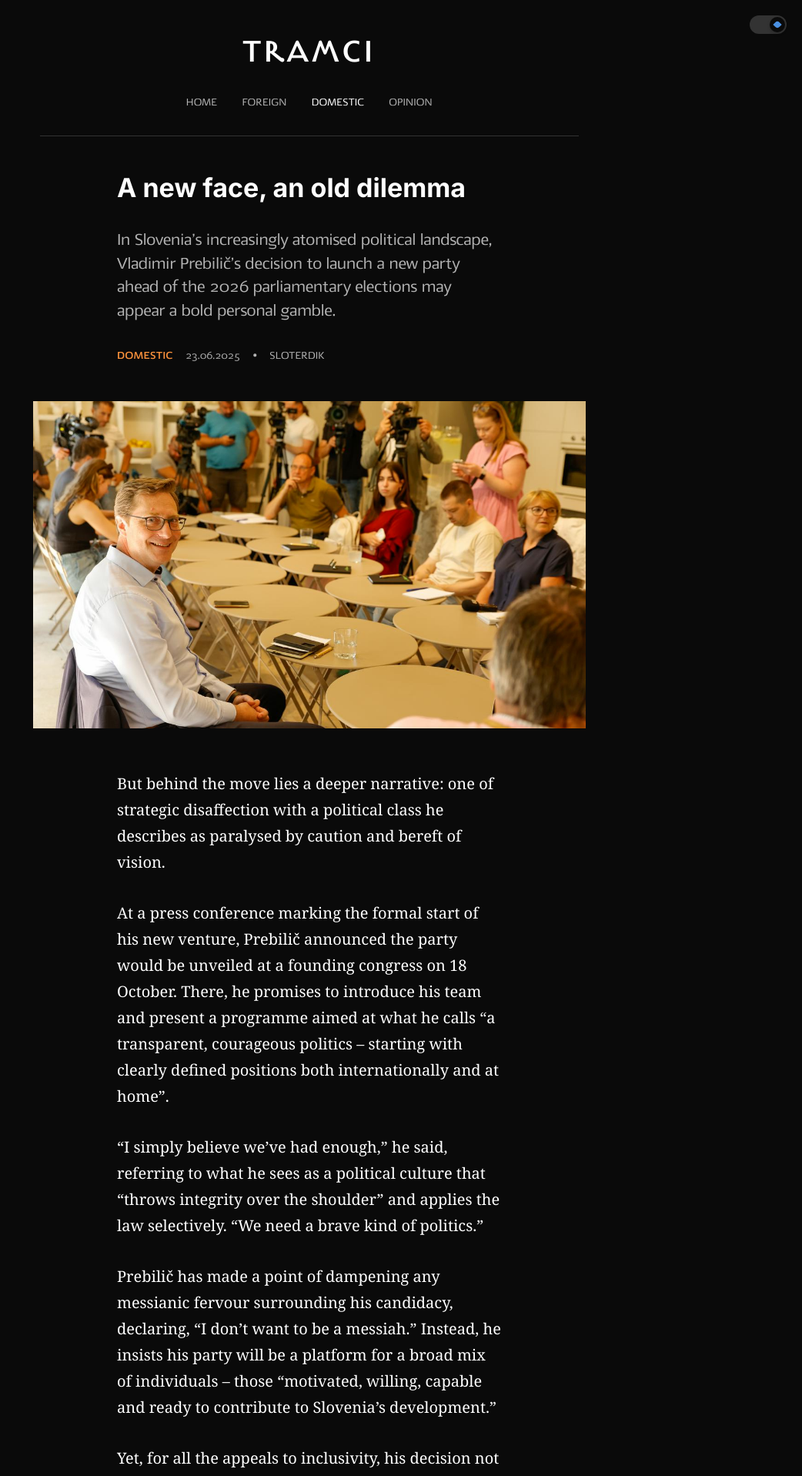
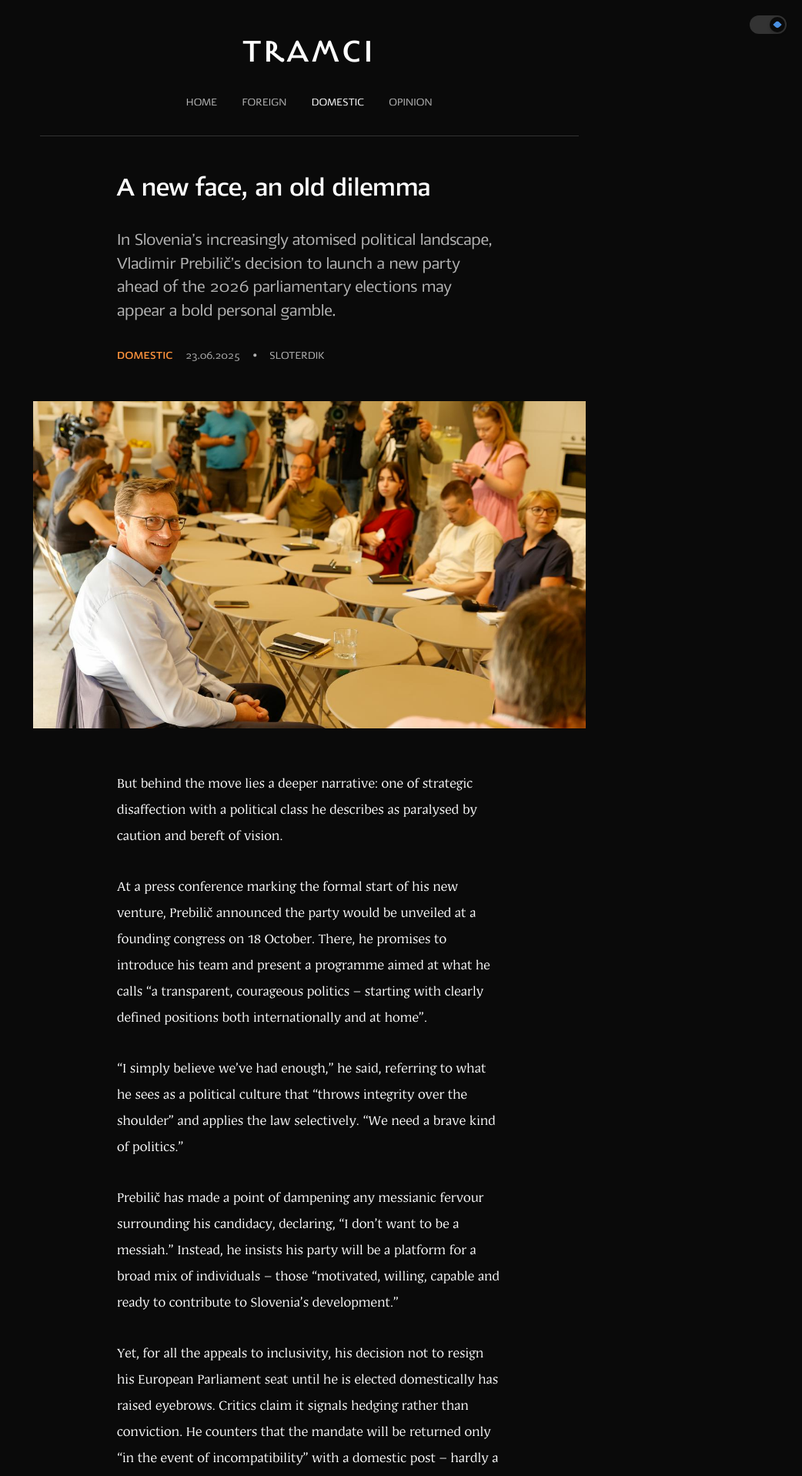
Before and after one commit to tfhoerest/azt, a Jekyll site: the page built from _posts/2025-06-23-bid-for-relevance.md, in a window 1280 px wide. Shown: the top 1917 px of the page at 77% size, without its empty margins (238-1280 px from the left). Built offline with Jekyll 4.4.1, drawn with Linux system fonts in a browser that asks for light colours; some web fonts are replaced.

Commit message:
Update postAdriatic.html

```diff
--- a/_layouts/post.html
+++ b/_layouts/post.html
@@ -19,7 +19,7 @@ layout: default
 }
 
 .post-title {
-    font-family: 'Inter', 'Helvetica Neue', Helvetica, Arial, FreeSans, sans-serif;
+    font-family: 'Saj JY', 'Inter', 'Helvetica Neue', Helvetica, Arial, FreeSans, sans-serif;
     font-size: var(--z-ds-fontsize-34);
     font-weight: 700;
     color: var(--z-ds-color-text-100);
@@ -60,7 +60,7 @@ layout: default
 
 .post-content {
     color: var(--z-ds-color-text-100);
-    font-family: 'Source Serif Pro', 'Georgia', 'Times New Roman', serif;
+    font-family: 'Adriatic22', 'Source Serif Pro', 'Georgia', 'Times New Roman', serif;
     font-size: 1.25rem;  /* 20px */
     line-height: 1.7;
     max-width: 500px; /* 2/3rds of image width */
@@ -72,7 +72,7 @@ layout: default
 .post-content h2,
 .post-content h3 {
     color: var(--z-ds-color-text-100);
-    font-family: 'Inter', 'Helvetica Neue', Helvetica, Arial, FreeSans, sans-serif;
+    font-family: 'Saj JY', 'Inter', 'Helvetica Neue', Helvetica, Arial, FreeSans, sans-serif;
     margin: var(--z-ds-space-xl) 0 var(--z-ds-space-l) 0;
     line-height: 1.3;
 }
```
